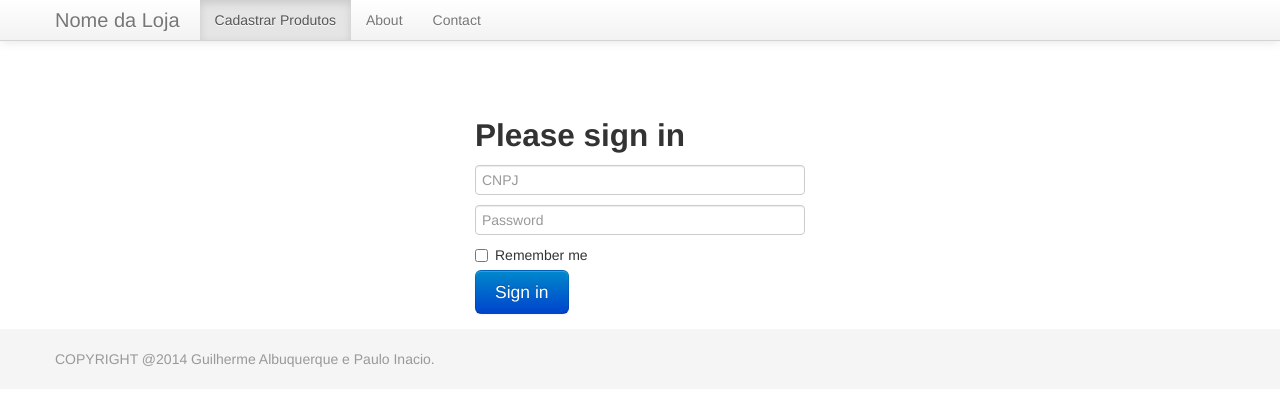
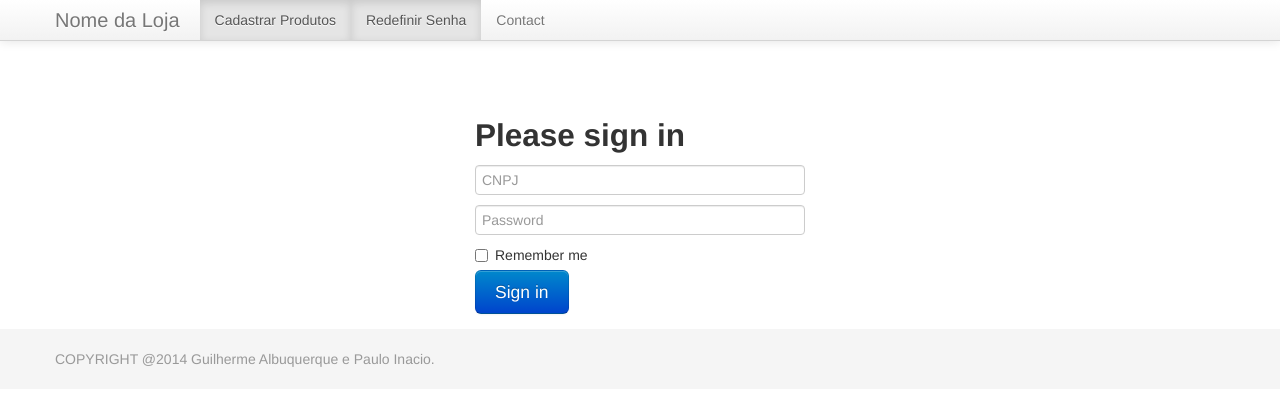
Before and after one commit to lanchinho/Prod-Announcer---Web, a Django app: page / in a window 1280 px wide. Shown: the top 406 px of the page. Run offline with Django 3.2, Linux system fonts and the light colour scheme.

Commit message:
Modificações nos seguintes arquivos: settings.py, base.html e urls.py

```diff
--- a/prod_announcer/settings.py
+++ b/prod_announcer/settings.py
@@ -11,7 +11,7 @@ TEMPLATE_DEBUG = DEBUG
 
 ADMINS = (
     ('Guilherme da Costa de Albuquerque', 'guilherme.albuquerque@uniriotec.br'),
-    ('Paulo Cesar Matos Inacio', 'paulo.incacio@uniriotec.br'),
+    ('Paulo Cesar Matos Inacio', 'paulo.inacio@uniriotec.br'),
 )
 
 MANAGERS = ADMINS
--- a/prod_announcer/templates/utils/base.html
+++ b/prod_announcer/templates/utils/base.html
@@ -91,7 +91,7 @@
             <div class="nav-collapse collapse">
               <ul class="nav">
                 <li class="active"><a href="{% url "cadastro_produto" %}">Cadastrar Produtos</a></li>
-                <li><a href="#about">About</a></li>
+                <li class="active"><a href="{% url "trocar_senha" %}">Redefinir Senha</a></li>
                 <li><a href="#contact">Contact</a></li>
               </ul>
             </div><!--/.nav-collapse -->
--- a/prod_announcer/urls.py
+++ b/prod_announcer/urls.py
@@ -7,6 +7,9 @@ admin.autodiscover()
 
 urlpatterns = patterns('',
     url(r'^$', TemplateView.as_view(template_name="index.html"), name='index'),
+    #isto vai passar para app de loja !!! Provavelmente
+    url(r'^trocar_senha/$', TemplateView.as_view(template_name="relogin.html"), name='trocar_senha'),
+    # provavelmente passara a fazer parte da app de loja ! O html vai ser movido pra la no futuro.
     url(r'^admin/', include(admin.site.urls)),
 
     url(r'^', include('prod_announcer.produto.urls')),
```
